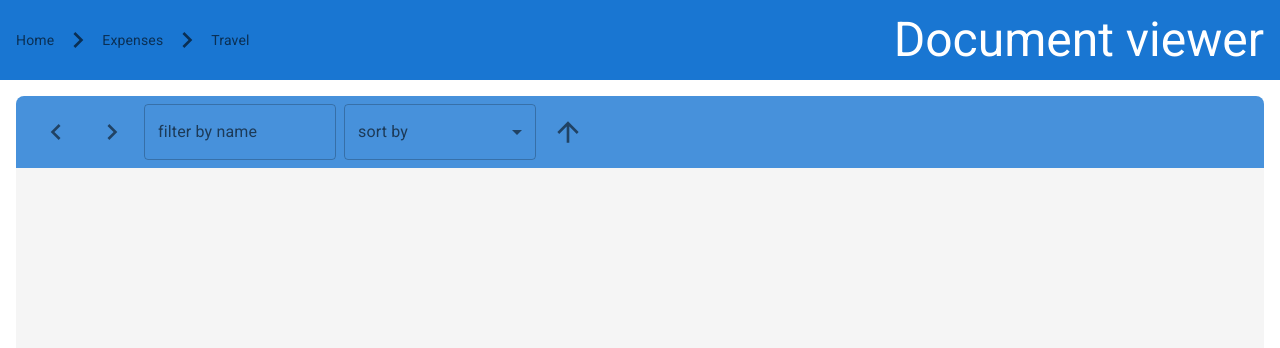
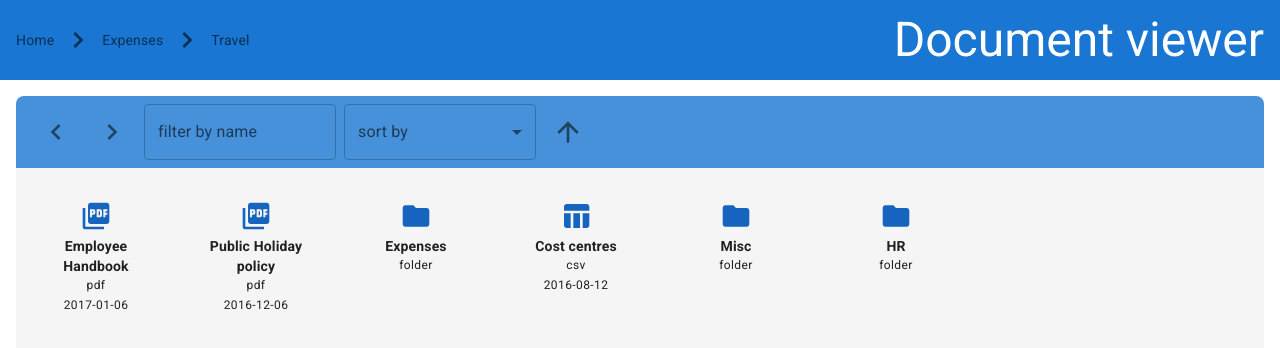
Before and after one commit to AlexSweeney/document_viewer, a React (Vite) app: page / in a window 1280 px wide. Shown: the top 348 px of the page. Built offline with nearby package versions, Linux system fonts and the light colour scheme.

Commit message:
App - use fake api to load mock data

```diff
--- a/src/App.tsx
+++ b/src/App.tsx
@@ -1,5 +1,7 @@
 import { DocumentPanel } from "./components/organisms/DocumentPanel";
+import { DocumentItem } from "./components/molecules/DocumentItem";
 import { Header } from "./components/organisms/Header";
+import { useDocuments } from "./hooks/useDocuments";
 import {
   appStyles,
   panelContentStyles,
@@ -18,15 +20,11 @@ const sortOptions = [
   { value: "name", label: "Name" },
   { value: "date", label: "Date created" },
   { value: "type", label: "File type" },
-];
-
-const items = [
-  { name: "Employee Handbook", type: "pdf", dateCreated: "2017-01-06" },
-  { name: "Q4 Report", type: "xlsx", dateCreated: "2018-03-12" },
-  { name: "Documents", type: "folder", dateCreated: "2016-11-02" },
 ] as const;
 
 const App = () => {
+  const { data: documentItems, isLoading } = useDocuments();
+
   return (
     <div style={appStyles}>
       <Header
@@ -36,7 +34,11 @@ const App = () => {
       />
       <div style={panelWrapperStyles}>
         <div style={panelContentStyles}>
-          <DocumentPanel items={items} sortOptions={sortOptions} />
+          <DocumentPanel sortOptions={sortOptions} isLoading={isLoading}>
+            {documentItems?.map((item, index) => (
+              <DocumentItem key={`${item.name}-${index}`} item={item} />
+            ))}
+          </DocumentPanel>
         </div>
       </div>
     </div>
--- /dev/null
+++ b/src/api/documents.ts
@@ -0,0 +1,10 @@
+import { mockDocuments } from "../mock-data/documents";
+import type { DocumentItem } from "../types/document";
+
+const API_DELAY_MS = 1000;
+
+export const fetchDocuments = async (): Promise<DocumentItem[]> => {
+  await new Promise((resolve) => setTimeout(resolve, API_DELAY_MS));
+
+  return mockDocuments;
+};
--- /dev/null
+++ b/src/hooks/useDocuments.ts
@@ -0,0 +1,10 @@
+import { useQuery } from "@tanstack/react-query";
+import { fetchDocuments } from "../api/documents";
+
+export const documentsQueryKey = ["documents"] as const;
+
+export const useDocuments = () =>
+  useQuery({
+    queryKey: documentsQueryKey,
+    queryFn: fetchDocuments,
+  });
```
Also changed, not shown: src/test/testUtils.tsx (+17 -1 lines), 2 other files (tests, documents, lock files or other folders).
